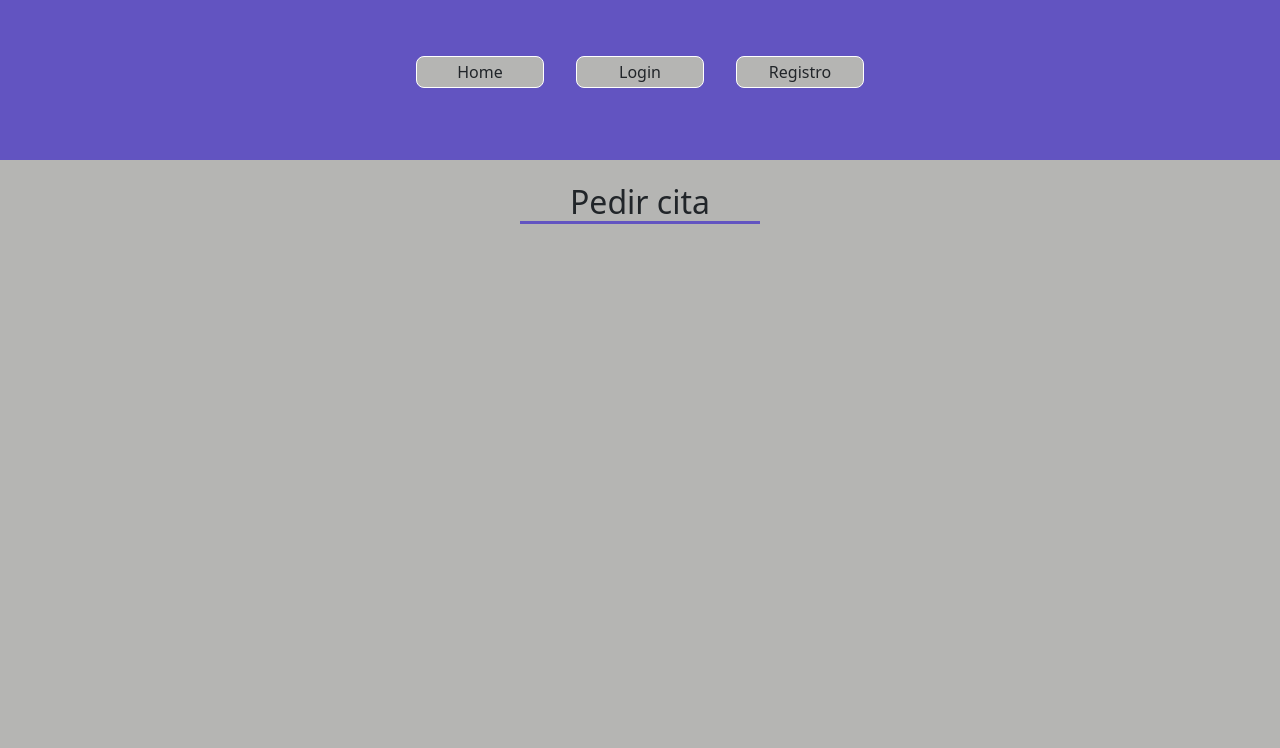
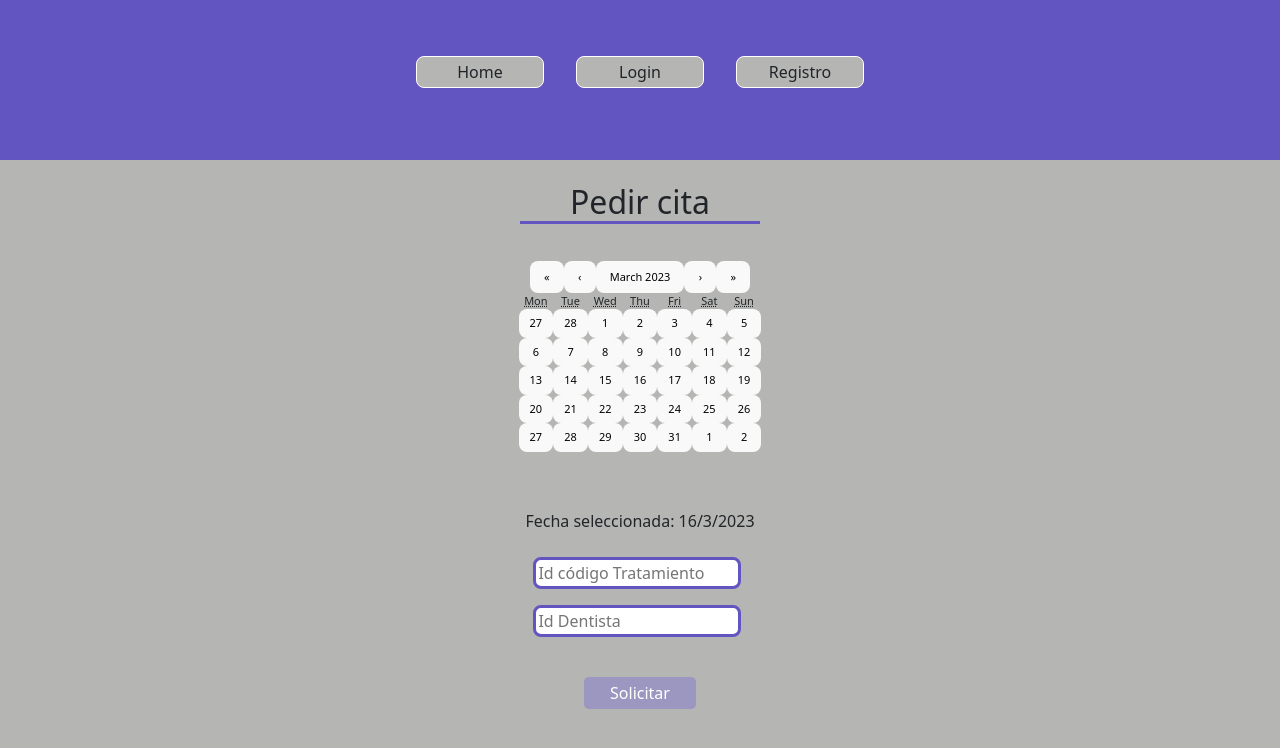
Before and after one commit to rgolfe81/FrontEnd-ClinicaDental-TrueSmile, a React (Vite) app: page /appointment in a window 1280 px wide. Shown: the top 748 px of the page. Built offline with nearby package versions, Linux system fonts and the light colour scheme.

Commit message:
feat: add inputs in Appointment view and validations in useful.js file

```diff
--- a/package.json
+++ b/package.json
@@ -13,12 +13,15 @@
     "axios": "^1.3.4",
     "bootstrap": "^5.2.3",
     "cors": "^2.8.5",
+    "dayjs": "^1.11.7",
     "react": "^18.2.0",
     "react-bootstrap": "^2.7.2",
+    "react-calendar": "^4.0.0",
     "react-dom": "^18.2.0",
     "react-jwt": "^1.1.8",
     "react-redux": "^8.0.5",
-    "react-router-dom": "^6.9.0"
+    "react-router-dom": "^6.9.0",
+    "react-time-picker": "^5.2.0"
   },
   "devDependencies": {
     "@types/react": "^18.0.27",
--- a/src/helpers/useful.js
+++ b/src/helpers/useful.js
@@ -46,6 +46,23 @@ export const checkInputs = (name, data, required) => {
       return {message: "", validated: true};
       break;
 
+    case "service":
+      if (data === "" && required === true){
+        return {message: "El campo no puede estar vacío", validated: false};
+      } else if (!/^[1-8]$/.test(data)){
+        return {message: "El servicio introducido no existe", validated: false};
+      }
+      return {message: "", validated: true};
+
+      case "doctor":
+        if (data === "" && required === true){
+          return {message: "El campo no puede estar vacío", validated: false};
+        } else if (!/^(1|2)?$/.test(data)){
+          return {message: "El doctor introducido no existe", validated: false};
+        }
+        return {message: "", validated: true};
+      break;
+
     default:
       console.log("Campo de entrada no reconocido");
   }
--- a/src/pages/Appointment/Appointment.css
+++ b/src/pages/Appointment/Appointment.css
@@ -18,3 +18,14 @@
     align-items: center;
     margin-top: 2em;
 }
+
+.calendarDesign{
+    width: 23em;
+    height: 23em;
+}
+
+.react-calendar__tile{
+    padding: 5px;
+    font-size: 11px;
+    text-align: center;
+}
--- a/src/pages/Appointment/Appointment.jsx
+++ b/src/pages/Appointment/Appointment.jsx
@@ -1,12 +1,165 @@
-import React from 'react'
-import "./Appointment.css"
+import React, { useEffect, useState } from "react";
+import "./Appointment.css";
+import dayjs from "dayjs";
+import Calendar from "react-calendar";
+import { InputText } from "../../common/InputText/InputText";
+import { useNavigate } from "react-router-dom";
+import { addMeAppointment } from "../../services/apiCalls";
+import { checkInputs } from "../../helpers/useful";
 
 export const Appointment = () => {
+
+  const navigate = useNavigate;
+  const [fecha, setFecha] = useState(new Date());
+
+  useEffect(()=>{
+    console.log("Fecha escogida: ", dayjs(fecha).format("dddd DD MM YYYY"));
+    let chooseDate = dayjs(fecha).format("dddd DD MM YYYY");
+    console.log(chooseDate);
+  },[fecha]);
+
+    // Hooks para validación de errores
+
+    const [credenciales, setCredenciales] = useState({
+      service: "",
+      doctor: "",
+    });
+    const [credencialesError, setCredencialesError] = useState({
+      serviceError: "",
+      doctorError: "",
+    })
+    const [credencialesIsValid, setCredencialesIsValid] = useState({
+      serviceIsValid: false,
+      doctorIsValid: false,
+    })
+      // Hook validación final que activa el botón de envío de datos
+    const [activeForm, setActiveForm] = useState(false);
+
+    // Manejador de errores. Actualiza el estado del componente
+
+    const inputHandler = (e) => {
+      setCredenciales((preveState => ({...preveState, [e.target.name]: e.target.value,})));
+    };
+
+    // Función del ciclo de vida del componente
+
+    useEffect(()=>{
+      for(let error in credencialesError){
+        if(credencialesError[error] !== ""){
+          setActiveForm(false);
+          return;
+        }
+      }
+      for(let vacio in credenciales){
+        if(credenciales[vacio] === ""){
+          setActiveForm(false);
+          return;
+        }
+      }
+      for(let validated in credencialesIsValid){
+        if(credencialesIsValid[validated] === false){
+          setActiveForm(false);
+          return;
+        }
+      }
+      setActiveForm(true);
+    });
+
+    // Llamada a la función control de errores de los inputs
+
+  const inputValidate = (e) => {
+    let error = "";
+    let checked = checkInputs(
+      e.target.name,
+      e.target.value,
+      e.target.required
+    );
+    error = checked.message;
+    // Set del hook de las validaciones. Actualiza su estado anterior
+    setCredencialesIsValid((prevState) => ({
+      ...prevState,
+      [e.target.name + "IsValid"]: checked.validated,
+    }));
+    // Set del hook de los errores. Actualiza su estado anterior
+    setCredencialesError((prevState) => ({
+      ...prevState,
+      [e.target.name + "Error"]: error,
+    }));
+  };
+
+  const [congratulations, setCongratulations] = useState("");
+
+  const addAppointment = () => {
+    addMeAppointment(credenciales, fecha)
+    .then(respuesta => {
+      let nameUser = respuesta.data.name
+      if(nameUser){
+        setCongratulations(`Enhorabuena ${nameUser}, has solicitado una nueva cita`);
+        setTimeout(() => {
+          navigate("/myAppointments");
+        }, 3000);
+      }
+      else{
+        setCongratulations(`Error: ${respuesta.data}`)
+        setTimeout(() => {
+          window.location.reload();
+        }, 3000);
+      }
+    })
+
+    .catch((error) => console.log(error));
+  };
+
   return (
-    <div className='appointmentDesign'>
-        <div className="titleDesign">
-            <h2>Pedir cita</h2>
-        </div>
+    <div className="appointmentDesign">
+      <div className="titleDesign">
+        <h2>Pedir cita</h2>
+      </div>
+      {congratulations !== "" ? (
+        <div>{congratulations}</div>
+      ) : (
+        <>
+      <div className="calendarDesign react-calendar__tile">
+        <Calendar onChange={setFecha} value={fecha}/>
+      </div>
+      <div>
+      <p>Fecha seleccionada: {fecha.toLocaleDateString("es-ES")}</p>
+      <InputText
+        className={
+          credencialesError.serviceError === ""
+            ? "inputBasicDesign"
+            : "inputBasicDesign inputErrorDesign"
+        }
+        type="number"
+        maxLength="1"
+        name="service"
+        placeholder="Id código Tratamiento"
+        required={true}
+        changeFunction={(e) => inputHandler(e)}
+        blurValidateFunction={(e) => inputValidate(e)}
+      />
+      <div>{credencialesError.serviceError}</div>
+      <InputText
+        className={
+          credencialesError.doctorError === ""
+            ? "inputBasicDesign"
+            : "inputBasicDesign inputErrorDesign"
+        }
+        type="number"
+        maxLength="1"
+        name="doctor"
+        placeholder="Id Dentista"
+        required={false}
+        changeFunction={(e) => inputHandler(e)}
+        blurValidateFunction={(e) => inputValidate(e)}
+      />
+      <div>{credencialesError.doctorError}</div>
+      </div>
+      <div className={activeForm ? "buttonOff buttonOn" : "buttonOff" }
+      onClick={activeForm ? () => {addAppointment();} : () => {} }>Solicitar
+      </div>
+      </>
+      )}
     </div>
-  )
-}
+  );
+};
--- a/src/services/apiCalls.js
+++ b/src/services/apiCalls.js
@@ -1,7 +1,7 @@
 import axios from 'axios';
 
-const root = "http://localhost:3000"
-// const root = "https://clinica-truesmile-production-b948.up.railway.app"
+// const root = "http://localhost:3000"
+const root = "https://clinica-truesmile-production-b948.up.railway.app"
 
 export const logMe = async (body) => {
 
@@ -21,3 +21,8 @@ export const bringProfile = async (token) => {
 
     return await axios.get(`${root}/user/profile`, config);
 }
+
+export const addMeAppointment = async (body) => {
+
+  return await axios.post(`${root}/appointment/create`, body);
+}
```
Also changed, not shown: 1 other file (tests, documents, lock files or other folders).
